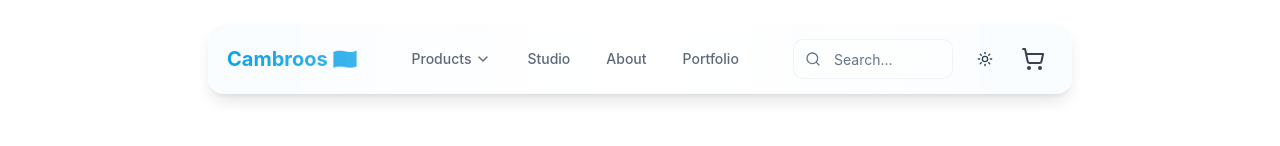
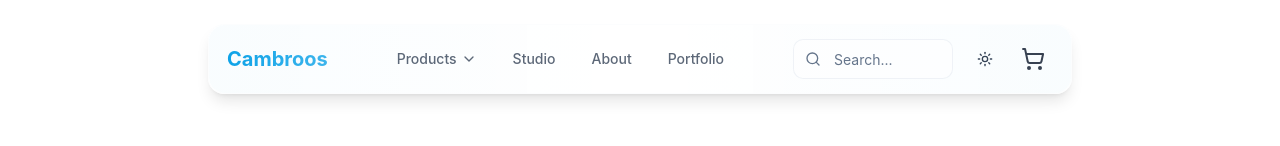
Before and after one commit to ruthwwikreddy/cambroos, a React (Vite) app: page /cart in a window 1280 px wide. Shown: the top 146 px of the page. Built offline with nearby package versions, Linux system fonts and the light colour scheme; the HTML template or start-up script is replaced by a standard one.

Commit message:
Deploy to Vercel

```diff
--- a/src/components/Navigation.tsx
+++ b/src/components/Navigation.tsx
@@ -137,7 +137,7 @@ const Navigation = () => {
         <div className="relative z-10">
           <div className="flex items-center justify-between h-14 px-3">
             <Link to="/" className="flex-shrink-0">
-              <span className="text-xl font-bold bg-gradient-to-r from-primary to-primary/80 bg-clip-text text-transparent">Cambroos 🇸🇬</span>
+              <span className="text-xl font-bold bg-gradient-to-r from-primary to-primary/80 bg-clip-text text-transparent">Cambroos</span>
             </Link>
 
             <div className="hidden md:flex items-center space-x-1">
```
